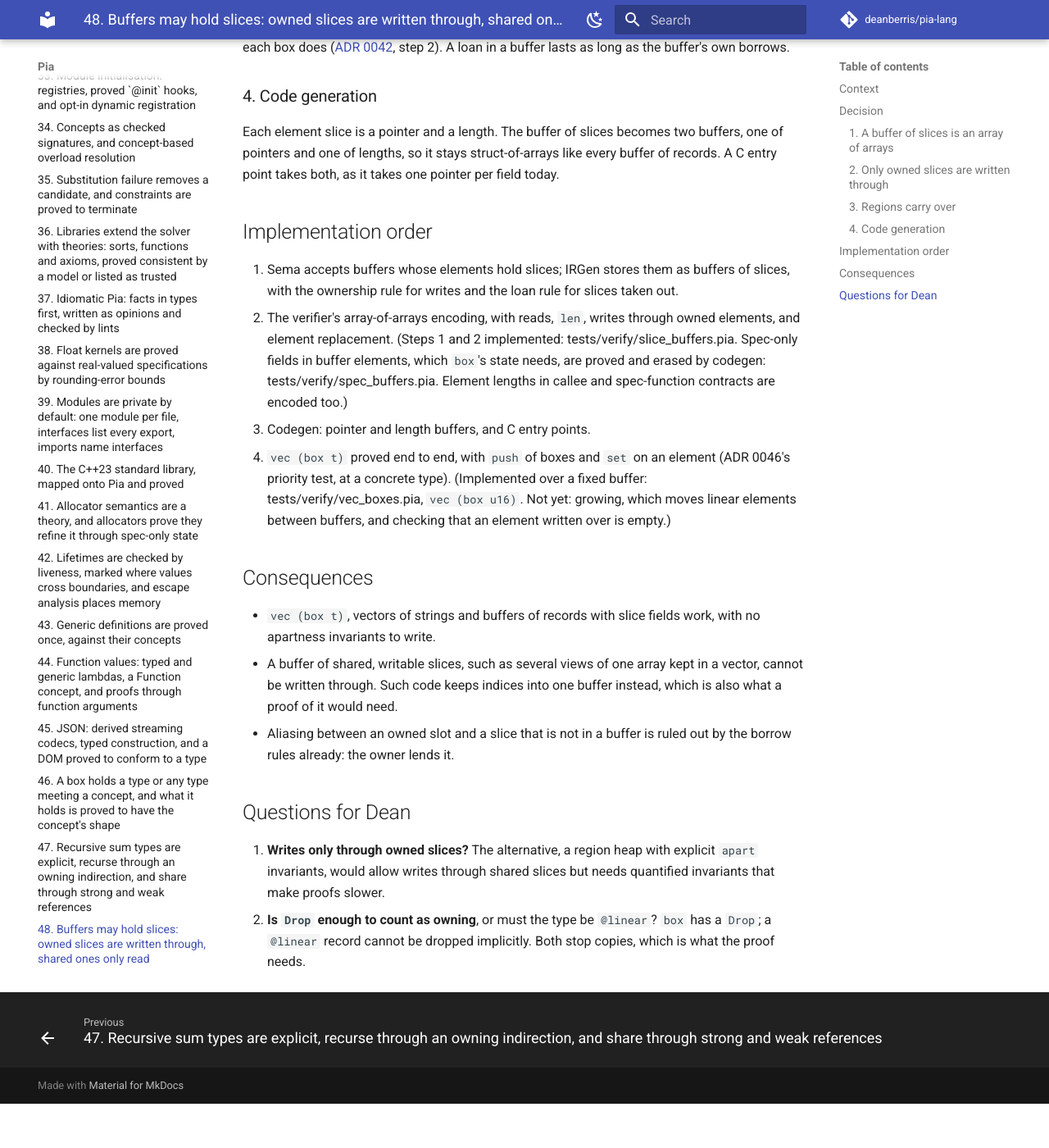
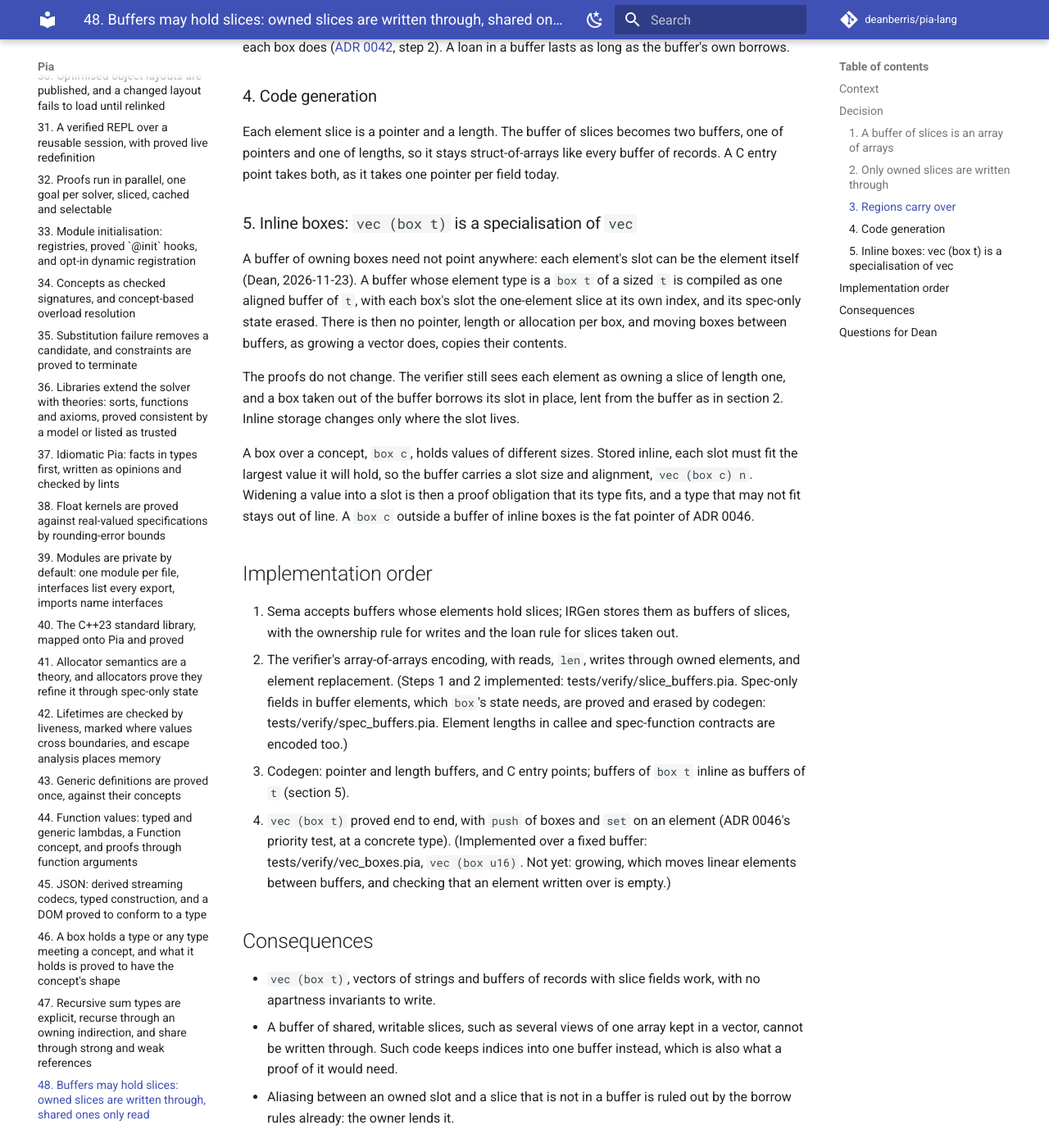
Before and after one commit to deanberris/pia-lang, an MkDocs documentation site: the page built from docs/adr/0048-buffers-whose-elements-hold-slices.md, in a window 1280 px wide and 1400 px high, scrolled down 1485 px. Shown: the whole window at 82% size. Built offline with MkDocs 1.6.1 and Material for MkDocs 9.7.7, drawn with Linux system fonts in a browser that asks for light colours; comment, search, counter and statistics services are not loaded; before the commit the page ends 2831 px from its top, so only the background shows below that; some of the changed text lies outside the part shown.

Commit message:
ADR 0048: inline boxes, vec (box t) as a specialisation of vec (#263)
Dean: a buffer of boxes can store each box's contents inline. Section 5
plans it for codegen step 3; question 3 asks about slot sizes for
box c.


Claude-Session: https://claude.ai/code/session_01SkMSatwpzvZaq2g1zg6DQd

Co-authored-by: Claude <noreply@anthropic.com>

```diff
--- a/docs/adr/0048-buffers-whose-elements-hold-slices.md
+++ b/docs/adr/0048-buffers-whose-elements-hold-slices.md
@@ -34,11 +34,19 @@ An element's slices borrow from what its type says: `[box u16 r]` borrows from t
 
 Each element slice is a pointer and a length. The buffer of slices becomes two buffers, one of pointers and one of lengths, so it stays struct-of-arrays like every buffer of records. A C entry point takes both, as it takes one pointer per field today.
 
+### 5. Inline boxes: `vec (box t)` is a specialisation of `vec`
+
+A buffer of owning boxes need not point anywhere: each element's slot can be the element itself (Dean, 2026-11-23). A buffer whose element type is a `box t` of a sized `t` is compiled as one aligned buffer of `t`, with each box's slot the one-element slice at its own index, and its spec-only state erased. There is then no pointer, length or allocation per box, and moving boxes between buffers, as growing a vector does, copies their contents.
+
+The proofs do not change. The verifier still sees each element as owning a slice of length one, and a box taken out of the buffer borrows its slot in place, lent from the buffer as in section 2. Inline storage changes only where the slot lives.
+
+A box over a concept, `box c`, holds values of different sizes. Stored inline, each slot must fit the largest value it will hold, so the buffer carries a slot size and alignment, `vec (box c) n`. Widening a value into a slot is then a proof obligation that its type fits, and a type that may not fit stays out of line. A `box c` outside a buffer of inline boxes is the fat pointer of ADR 0046.
+
 ## Implementation order
 
 1. Sema accepts buffers whose elements hold slices; IRGen stores them as buffers of slices, with the ownership rule for writes and the loan rule for slices taken out.
 2. The verifier's array-of-arrays encoding, with reads, `len`, writes through owned elements, and element replacement. (Steps 1 and 2 implemented: tests/verify/slice_buffers.pia. Spec-only fields in buffer elements, which `box`'s state needs, are proved and erased by codegen: tests/verify/spec_buffers.pia. Element lengths in callee and spec-function contracts are encoded too.)
-3. Codegen: pointer and length buffers, and C entry points.
+3. Codegen: pointer and length buffers, and C entry points; buffers of `box t` inline as buffers of `t` (section 5).
 4. `vec (box t)` proved end to end, with `push` of boxes and `set` on an element (ADR 0046's priority test, at a concrete type). (Implemented over a fixed buffer: tests/verify/vec_boxes.pia, `vec (box u16)`. Not yet: growing, which moves linear elements between buffers, and checking that an element written over is empty.)
 
 ## Consequences
@@ -49,5 +57,7 @@ Each element slice is a pointer and a length. The buffer of slices becomes two b
 
 ## Questions for Dean
 
+
 1. **Writes only through owned slices?** The alternative, a region heap with explicit `apart` invariants, would allow writes through shared slices but needs quantified invariants that make proofs slower.
 2. **Is `Drop` enough to count as owning**, or must the type be `@linear`? `box` has a `Drop`; a `@linear` record cannot be dropped implicitly. Both stop copies, which is what the proof needs.
+3. **Inline `box c` slots**: should a buffer of boxes over a concept carry a slot size, `vec (box c) n`, or should such boxes always stay out of line, with only `box t` of a sized `t` inline?
```
